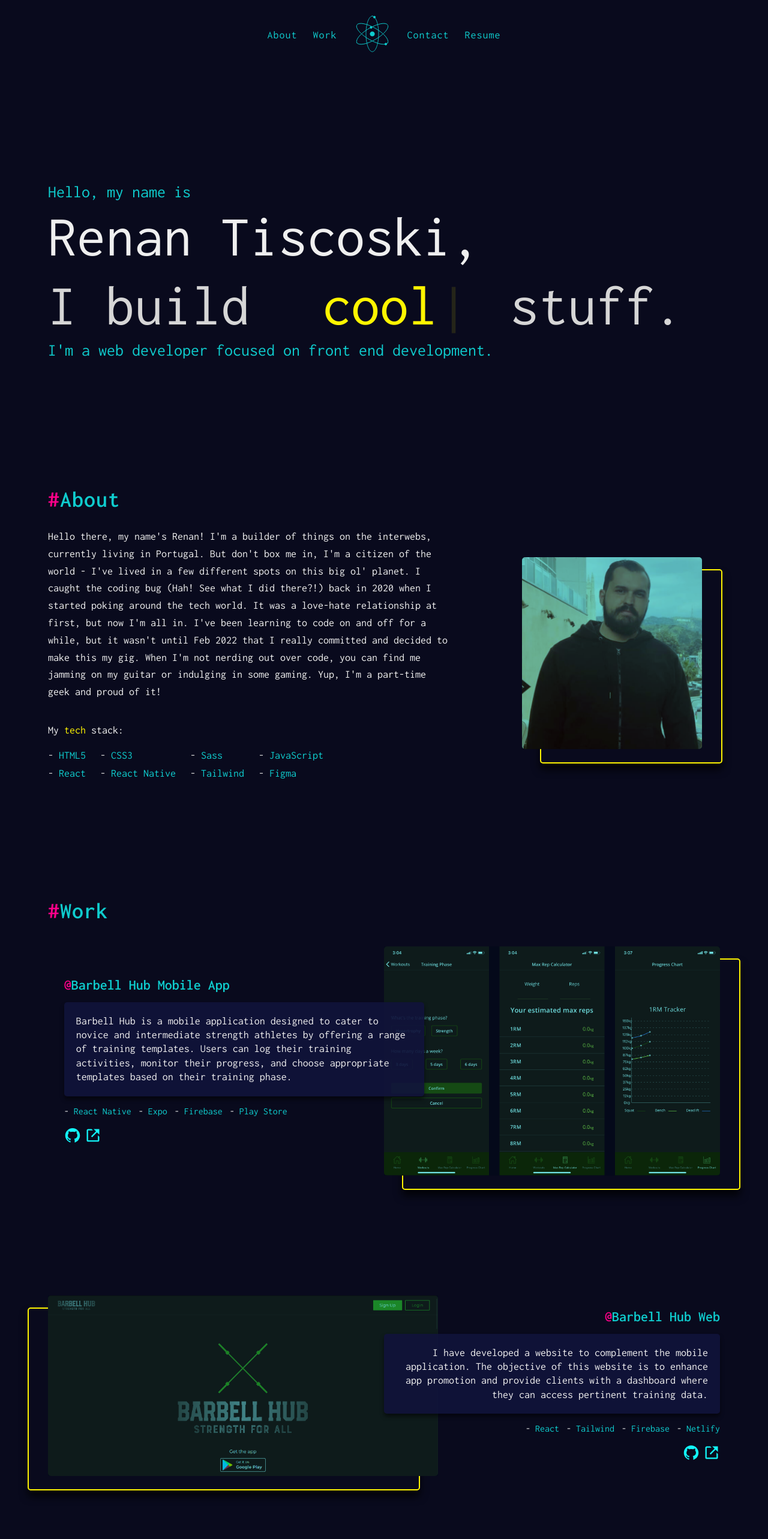
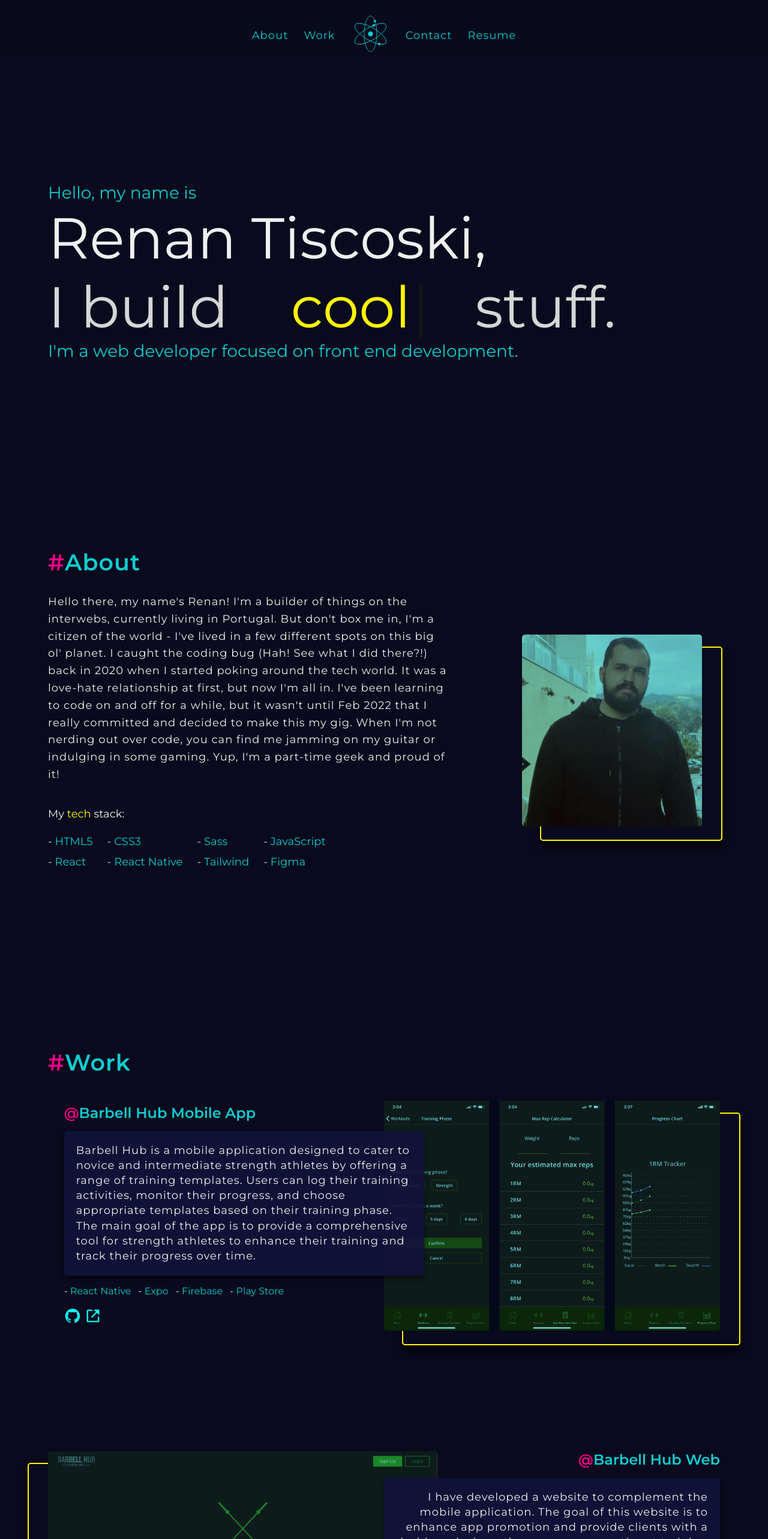
Before and after one commit to DonUggioni/portfolio-v3, a React (Vite) app: page / in a window 1280 px wide. Shown: the top 2566 px of the page at 60% size. Built offline with nearby package versions, Linux system fonts and the light colour scheme.

Commit message:
Added sticky navigation and changed font family to Montserrat

```diff
--- a/src/App.css
+++ b/src/App.css
@@ -1,4 +1,4 @@
-@import url('https://fonts.googleapis.com/css2?family=Inconsolata:wght@400;600;700&display=swap');
+@import url('https://fonts.googleapis.com/css2?family=Montserrat:wght@400;600;700&display=swap');
 
 :root {
   --primary500: rgb(9, 10, 29);
@@ -29,5 +29,5 @@ body {
   font-size: clamp(1.6rem, 2vw, 1.8rem);
   background-color: var(--primary500);
   color: var(--grey300);
-  font-family: 'Inconsolata', monospace;
+  font-family: 'Montserrat', sans-serif;
 }
--- a/src/components/About/About.module.css
+++ b/src/components/About/About.module.css
@@ -22,6 +22,7 @@
 
 .infoText {
   line-height: 1.6;
+  letter-spacing: 1px;
 }
 
 .imageWrapper {
--- a/src/components/Contact/Contact.module.css
+++ b/src/components/Contact/Contact.module.css
@@ -9,5 +9,6 @@
 
 .text {
   line-height: 1.4;
+  letter-spacing: 1px;
   margin-top: 2rem;
 }
--- a/src/components/Hero/Hero.jsx
+++ b/src/components/Hero/Hero.jsx
@@ -4,7 +4,7 @@ import classes from './Hero.module.css';
 
 function Hero() {
   return (
-    <main className={classes.wrapper}>
+    <main className={classes.wrapper} id='home'>
       <div className={classes.heroContainer}>
         <h3 className={classes.headerSmall}>Hello, my name is</h3>
         <div>
--- a/src/components/NavBar/NavBar.jsx
+++ b/src/components/NavBar/NavBar.jsx
@@ -11,7 +11,7 @@ function NavBar() {
     <div className={classes.navBarContainer}>
       <NavLink text='About' href={'#about'} extraClass={classes.link1} />
       <NavLink text='Work' href={'#work'} extraClass={classes.link2} />
-      <div className={classes.animationContainer}>
+      <a className={classes.animationContainer} href='#home'>
         <Lottie
           loop
           animationData={atomAnimation}
@@ -19,7 +19,7 @@ function NavBar() {
           speed={0.5}
           style={{ width: '100%', height: '100%' }}
         />
-      </div>
+      </a>
       <NavLink text='Contact' href={'#contact'} extraClass={classes.link3} />
       <NavLink
         text='Resume'
--- a/src/components/NavBar/NavBar.module.css
+++ b/src/components/NavBar/NavBar.module.css
@@ -4,6 +4,11 @@
   align-items: center;
   justify-content: center;
   gap: 2.6rem;
+  position: sticky;
+  top: 0;
+  z-index: 500;
+  background: rgba(9, 10, 29, 0.8);
+  backdrop-filter: blur(4px);
 }
 
 .animationContainer {
--- a/src/components/UI/DescriptionBox/DescriptionBox.module.css
+++ b/src/components/UI/DescriptionBox/DescriptionBox.module.css
@@ -10,5 +10,6 @@
 }
 
 .description {
-  line-height: 1.3;
+  line-height: 1.4;
+  letter-spacing: 1px;
 }
--- a/src/components/UI/NavLink/NavLink.module.css
+++ b/src/components/UI/NavLink/NavLink.module.css
@@ -9,7 +9,8 @@
 .link,
 .link:link,
 .link:visited {
-  font-family: 'Inconsolata', monospace;
+  font-family: inherit;
+  letter-spacing: 1px;
   text-decoration: none;
   color: var(--secondary500);
   display: inline-block;
@@ -18,7 +19,7 @@
   letter-spacing: 1px;
 }
 
-.link:active {
+.link:focus {
   color: var(--secondary400);
 }
 
--- a/src/components/UI/Section/Section.module.css
+++ b/src/components/UI/Section/Section.module.css
@@ -2,7 +2,7 @@
   display: grid;
   gap: 4rem;
   margin: 0 auto;
-  padding: 0 4rem 20rem;
+  padding: 10rem 4rem 20rem;
   max-width: 120rem;
 }
 
@@ -12,12 +12,12 @@
     place-items: center;
     gap: 3rem;
     /* margin: 0 auto; */
-    padding: 0 2rem 16rem;
+    padding: 12rem 2rem 16rem;
   }
 }
 
 @media screen and (max-width: 460px) {
   .sectionContainer {
-    padding: 0 2rem 12rem;
+    padding: 20rem 2rem 12rem;
   }
 }
--- a/src/components/Work/Work.jsx
+++ b/src/components/Work/Work.jsx
@@ -31,7 +31,9 @@ function Work() {
               and intermediate strength athletes by offering a range of training
               templates. Users can log their training activities, monitor their
               progress, and choose appropriate templates based on their training
-              phase.
+              phase. The main goal of the app is to provide a comprehensive tool
+              for strength athletes to enhance their training and track their
+              progress over time.
             </DescriptionBox>
             <div className={`${classes.flex}`}>
               <TechText>React Native</TechText>
@@ -65,9 +67,10 @@ function Work() {
             </ProjectTitle>
             <DescriptionBox extraClass={classes.textAlignRight}>
               I have developed a website to complement the mobile application.
-              The objective of this website is to enhance app promotion and
-              provide clients with a dashboard where they can access pertinent
-              training data.
+              The goal of this website is to enhance app promotion and provide
+              clients with a dashboard where they can access pertinent training
+              data as well as articles with training tips, helping athletes
+              develop their knowledge.
             </DescriptionBox>
             <div className={`${classes.flex}`}>
               <TechText>React</TechText>
```
